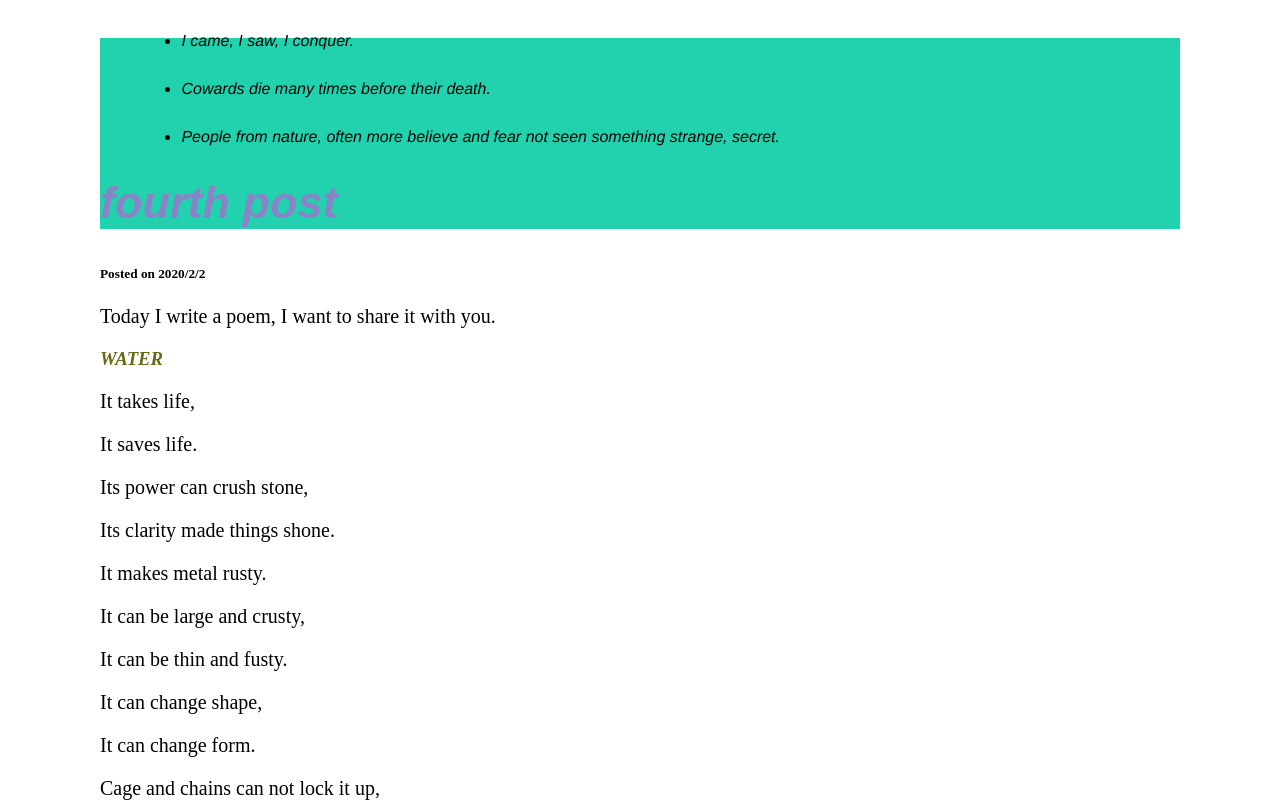
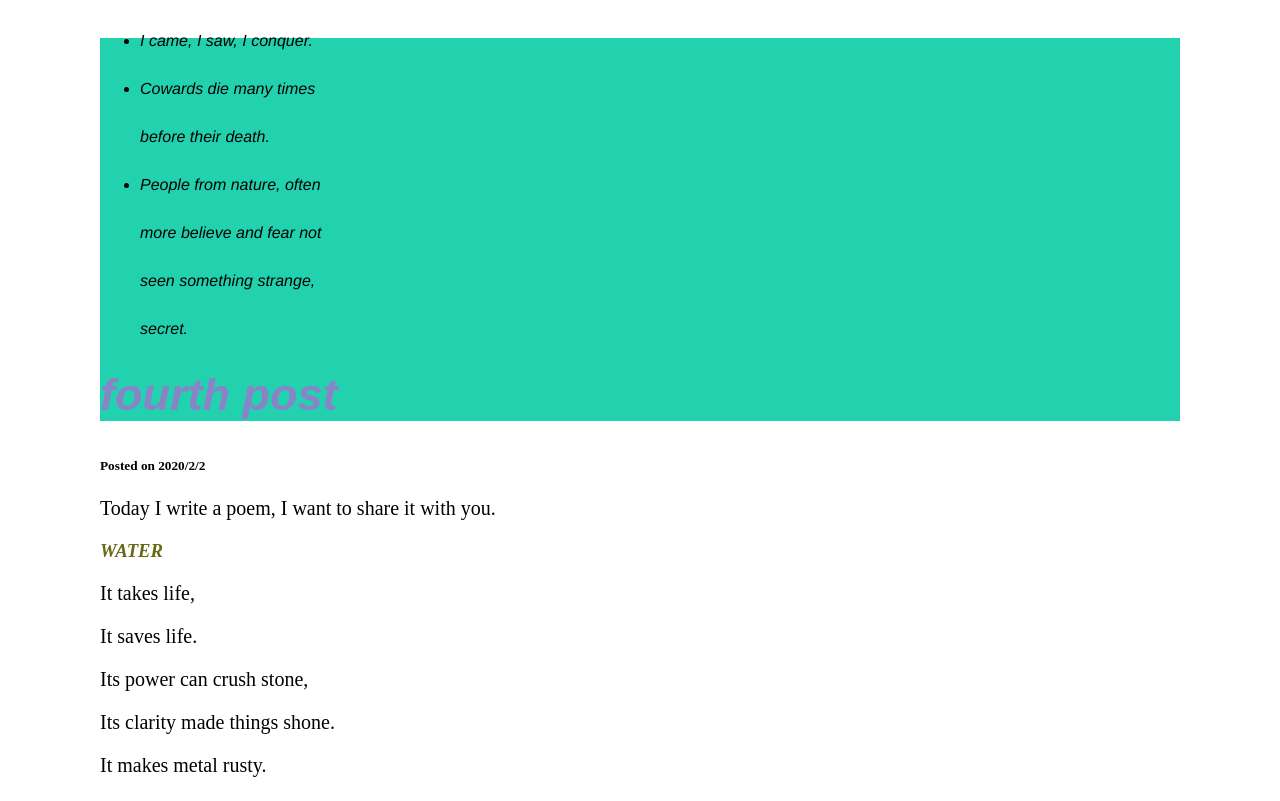
Before and after one commit to Tommount/Tommount.github.io, a plain HTML site: page index.html in a window 1280 px wide. Shown: the part 1867-2668 px from the top of the page. Drawn offline with Linux system fonts and the light colour scheme.

Commit message:
Update index.html

```diff
--- a/index.html
+++ b/index.html
@@ -58,7 +58,7 @@
             font-family:"Helvetica Neue","Helvetica","Arial",sans-serif;
             float:right;
             line-height:3em;
-            margin-right:400px;
+            margin-right:850px;
 
             }
             #contents{
```
